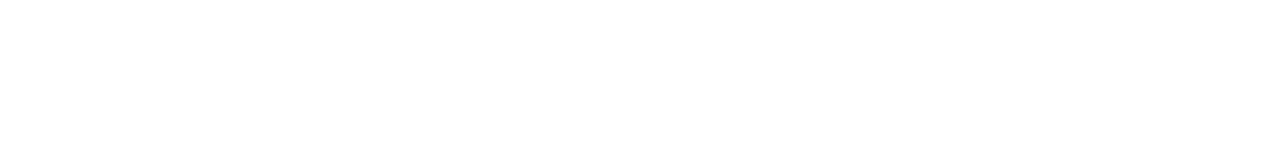
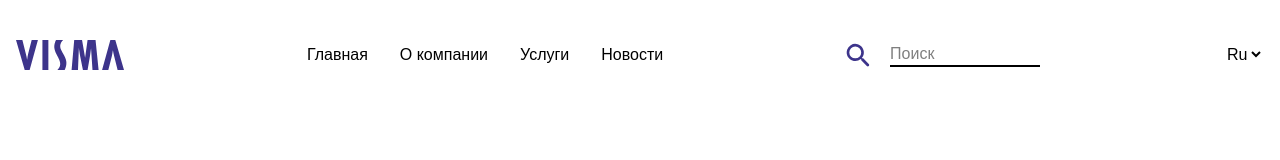
Before and after one commit to Maxim29003/visma-website, a website built with Vite: page index.html in a window 1280 px wide. Built offline with nearby package versions, Linux system fonts and the light colour scheme.

Commit message:
feat: Сверстал шапку сайта и адаптировал её

```diff
--- a/index.html
+++ b/index.html
@@ -1,12 +1,87 @@
-<!doctype html>
+<!DOCTYPE html>
 <html lang="ru">
   <head>
     <meta charset="UTF-8" />
     <link rel="icon" type="image/svg+xml" href="/vite.svg" />
     <meta name="viewport" content="width=device-width, initial-scale=1.0" />
-    <link rel="stylesheet" href="/src/styles/styles.css">
+    <link rel="stylesheet" href="/src/styles/styles.css" />
     <title>Visma</title>
   </head>
-  <body>
+  <body class="font-pt-sans font-normal text-black text-base">
+    <header
+      class="max-w-[1328px] mx-auto flex justify-between items-center px-4 py-10"
+    >
+      <a
+        href="#"
+        class="block w-[108px] h-[30px] outline-effect"
+        aria-label="Ссылка на главную страницу"
+      >
+        <svg
+          width="108"
+          height="30"
+          viewBox="0 0 108 30"
+          fill="none"
+          xmlns="http://www.w3.org/2000/svg"
+        >
+          <path
+            fill-rule="evenodd"
+            clip-rule="evenodd"
+            d="M101.612 30L97.9839 15.5775C97.5463 13.8476 97.2569 12.1168 96.9676 10.5302H96.8214C96.5321 12.261 96.3859 13.8476 95.9504 15.7217L92.3199 30H86.0784L94.3534 0.00203037H99.2894L108 30H101.612ZM6.38674 0.00203037L10.0161 14.4236C10.5969 16.1544 10.742 17.8862 11.0324 19.4708H11.1776C11.4679 17.741 11.6131 16.0091 12.0486 14.2793L15.678 0.00203037H21.9196L13.6456 30H8.70956L0 0.00203037H6.38674ZM26.418 0.00203037H32.3703V30H26.418V0.00203037ZM66.0491 0.00203037L69.0958 17.742L71.5638 0.00203037H79.5475L82.5962 30H76.4998L75.048 8.36668L74.0318 15.7217L71.5638 30H66.9192L64.0156 15.5775L62.9994 8.94363V8.36668H62.8542L61.9832 30H55.5954L58.2096 0.00203037H66.0491ZM47.1772 0.00203037C46.161 0.723209 45.4361 2.02031 44.8554 3.31843C43.2585 6.92433 44.9996 9.80802 46.4513 12.4043C46.5975 12.6927 46.8889 13.1254 47.032 13.5582C50.3711 19.0381 51.5325 23.0757 49.2107 28.8441L48.63 29.999H41.3712C42.2423 29.2768 43.1123 28.2692 43.5478 27.1143C45.291 23.2199 43.2585 19.615 41.3712 16.0081C39.1946 11.8263 36.8707 7.50025 39.3387 1.58659C39.4849 1.00965 40.0656 0 40.0656 0H47.1772V0.00203037Z"
+            fill="#3D348B"
+          />
+        </svg>
+      </a>
+      <nav>
+        <ul
+          class="hidden md:flex gap-8 leading-1.5"
+          aria-label="Навигация по сайту"
+        >
+          <li>
+            <a href="#" class="outline-effect link"> Главная </a>
+          </li>
+          <li>
+            <a href="#" class="outline-effect link"> О компании </a>
+          </li>
+          <li>
+            <a href="#" class="outline-effect link"> Услуги </a>
+          </li>
+          <li>
+            <a href="#" class="outline-effect link"> Новости </a>
+          </li>
+        </ul>
+      </nav>
+      <form action="#" class="gap-5 hidden md:flex">
+        <label for="search" class="sr-only">Поиск</label>
+        <input
+          id="search"
+          type="text"
+          placeholder="Поиск"
+          class="order-2 w-[150px] h-[24px] border-b-2 border-black focus:border-none transition-border duration-300 outline-effect"
+        />
+        <button
+          type="submit"
+          class="order-1 cursor-pointer outline-effect"
+          aria-label="Кнопка поиска"
+        >
+          <img src="/public/svg/lens.svg" alt="" class="w-[24px] h-[24px]" />
+        </button>
+      </form>
+
+      <div class="hidden md:block">
+        <label for="language" class="sr-only">Выберите язык</label>
+        <select name="language" id="language" class="outline-effect">
+          <option value="ru" aria-label="Русский">Ru</option>
+          <option value="en" aria-label="Английский">En</option>
+        </select>
+      </div>
+
+      <button class="md:hidden outline-effect" aria-label="Меню сайта">
+        <img
+          src="/public/svg/burger-menu.svg"
+          alt=""
+          class="w-[24px] h-[24px]"
+        />
+      </button>
+    </header>
   </body>
 </html>
--- a/src/styles/styles.css
+++ b/src/styles/styles.css
@@ -1,2 +1,31 @@
 @import "tailwindcss";
 @config "../../tailwind.config.js";
+
+.link {
+  position: relative;
+}
+
+.link::before {
+  content: "";
+  position: absolute;
+  bottom: 0;
+  left: 0;
+  width: 0;
+  height: 2px;
+  background-color: #3d348b;
+  transition: width 0.3s ease-in-out;
+}
+
+.link:hover::before {
+  width: 100%;
+}
+
+.outline-effect:focus {
+  outline: none;
+}
+
+.outline-effect:focus-visible {
+  outline: 2px solid #3d348b;
+  outline-offset: 2px;
+  transition: outline 0.3s ease-in-out;
+}
```
Also changed, not shown: public/svg/burger-menu.svg (added).
